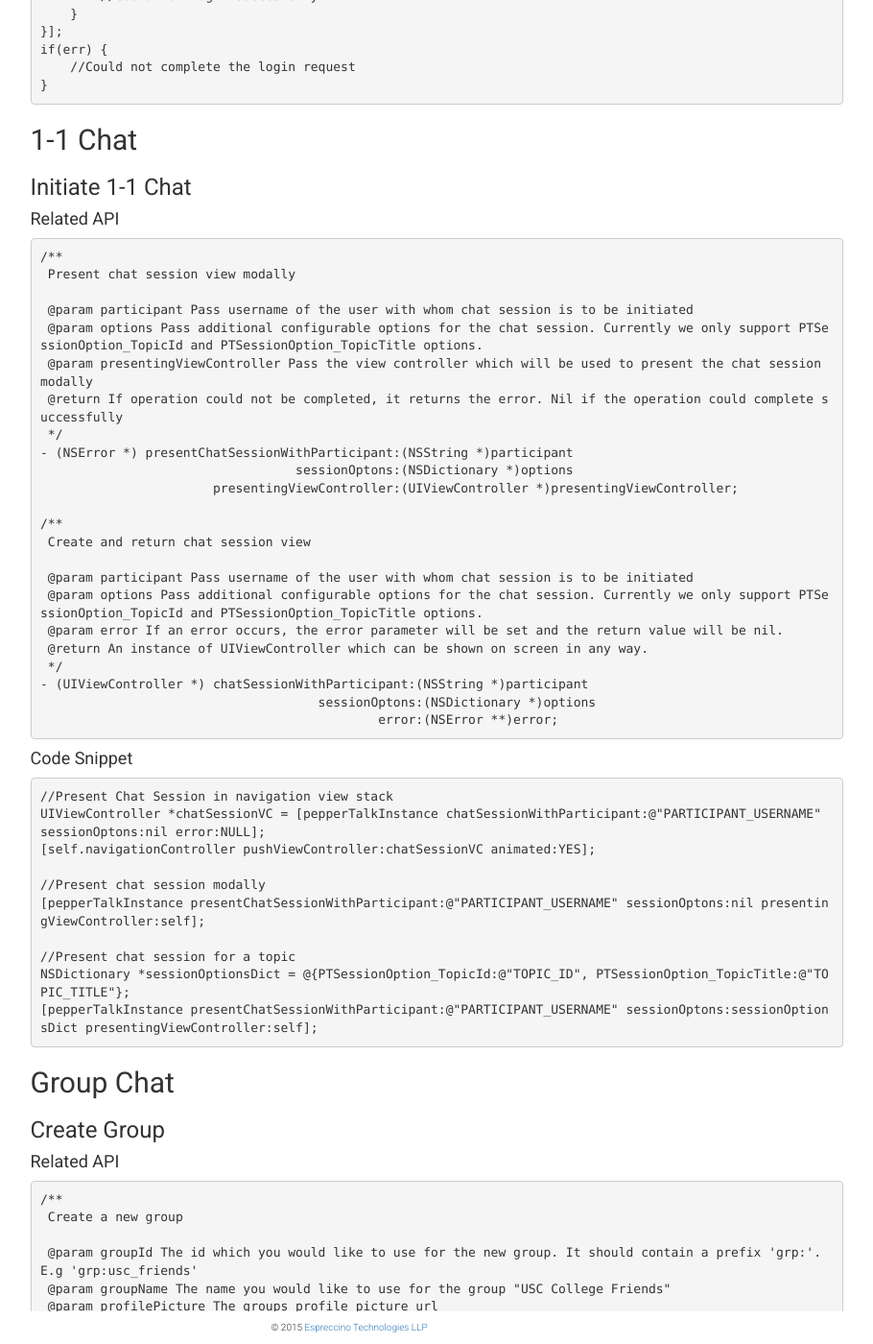
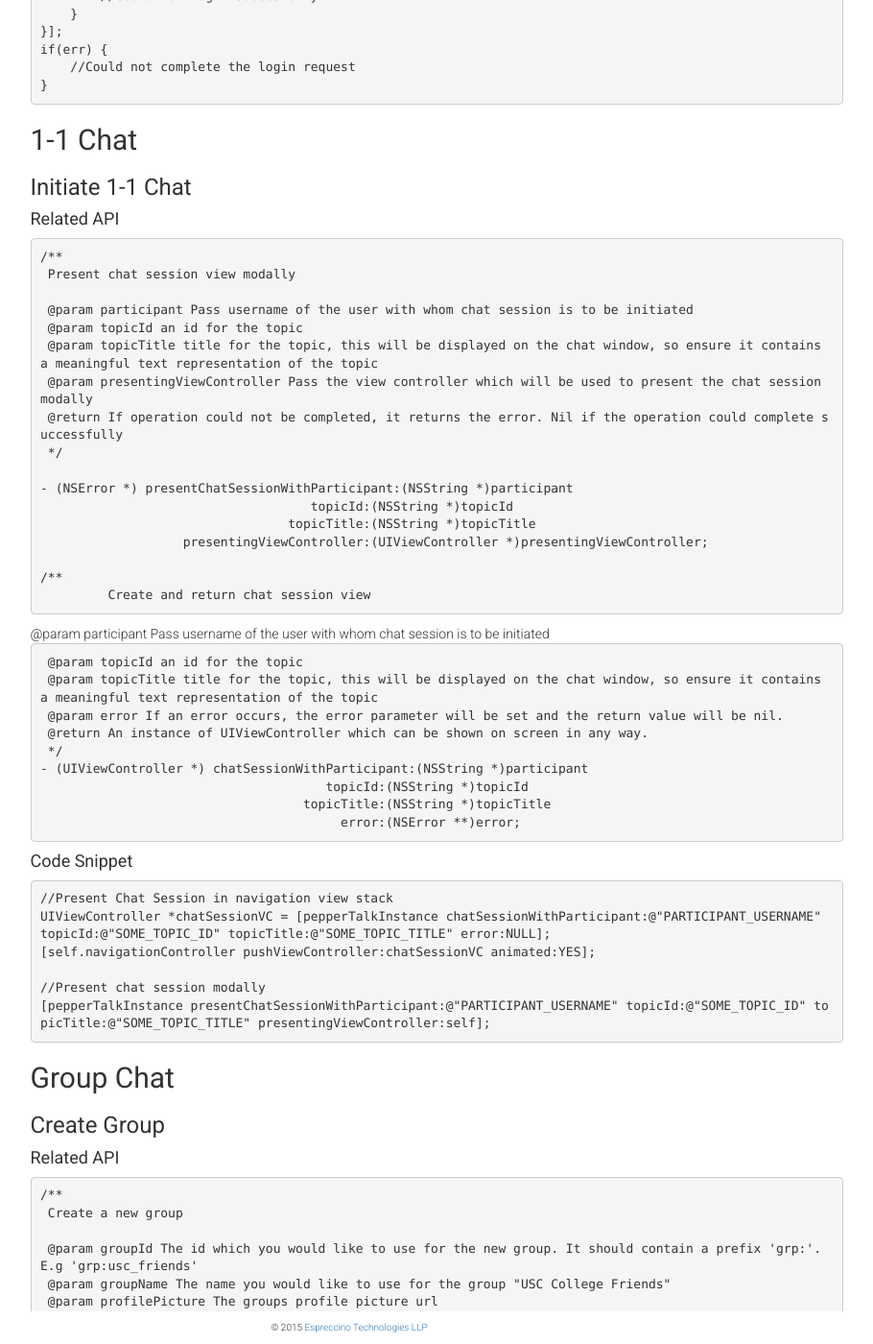
Before and after one commit to Espreccino/espreccino.github.io, a Jekyll site: the page built from _ios/2_sdk.md, in a window 1280 px wide and 1400 px high, scrolled down 1366 px. Shown: the whole window at 96% size, without its empty margins (331-1241 px from the left). Built offline with Jekyll 4.4.1, drawn with Linux system fonts in a browser that asks for light colours; nearby versions of some CDN libraries; Markdown is read by kramdown in place of the engine named in the settings.

Commit message:
Update 2_sdk.md

```diff
--- a/_ios/2_sdk.md
+++ b/_ios/2_sdk.md
@@ -80,37 +80,38 @@ Profile Information is optional & can be updated later on.
 	 Present chat session view modally
 
 	 @param participant Pass username of the user with whom chat session is to be initiated
-	 @param options Pass additional configurable options for the chat session. Currently we only support PTSessionOption_TopicId and PTSessionOption_TopicTitle options.
+	 @param topicId an id for the topic
+	 @param topicTitle title for the topic, this will be displayed on the chat window, so ensure it contains a meaningful text representation of the topic
 	 @param presentingViewController Pass the view controller which will be used to present the chat session modally
 	 @return If operation could not be completed, it returns the error. Nil if the operation could complete successfully
 	 */
+
 	- (NSError *) presentChatSessionWithParticipant:(NSString *)participant
-	                                  sessionOptons:(NSDictionary *)options
-	                       presentingViewController:(UIViewController *)presentingViewController;
+                                        topicId:(NSString *)topicId
+                                     topicTitle:(NSString *)topicTitle
+                       presentingViewController:(UIViewController *)presentingViewController;
 
 	/**
-	 Create and return chat session view
+ 	 Create and return chat session view
 
-	 @param participant Pass username of the user with whom chat session is to be initiated
-	 @param options Pass additional configurable options for the chat session. Currently we only support PTSessionOption_TopicId and PTSessionOption_TopicTitle options.
+ 	 @param participant Pass username of the user with whom chat session is to be initiated
+	 @param topicId an id for the topic
+	 @param topicTitle title for the topic, this will be displayed on the chat window, so ensure it contains a meaningful text representation of the topic
 	 @param error If an error occurs, the error parameter will be set and the return value will be nil.
 	 @return An instance of UIViewController which can be shown on screen in any way.
 	 */
 	- (UIViewController *) chatSessionWithParticipant:(NSString *)participant
-	                                     sessionOptons:(NSDictionary *)options
-	                                             error:(NSError **)error;
+                                          topicId:(NSString *)topicId
+                                       topicTitle:(NSString *)topicTitle
+                                            error:(NSError **)error;
 
 ####Code Snippet
 	//Present Chat Session in navigation view stack
-	UIViewController *chatSessionVC = [pepperTalkInstance chatSessionWithParticipant:@"PARTICIPANT_USERNAME" sessionOptons:nil error:NULL];
+	UIViewController *chatSessionVC = [pepperTalkInstance chatSessionWithParticipant:@"PARTICIPANT_USERNAME"  topicId:@"SOME_TOPIC_ID" topicTitle:@"SOME_TOPIC_TITLE" error:NULL];
 	[self.navigationController pushViewController:chatSessionVC animated:YES];
 
 	//Present chat session modally
-	[pepperTalkInstance presentChatSessionWithParticipant:@"PARTICIPANT_USERNAME" sessionOptons:nil presentingViewController:self];
-
-	//Present chat session for a topic
-	NSDictionary *sessionOptionsDict = @{PTSessionOption_TopicId:@"TOPIC_ID", PTSessionOption_TopicTitle:@"TOPIC_TITLE"};
-	[pepperTalkInstance presentChatSessionWithParticipant:@"PARTICIPANT_USERNAME" sessionOptons:sessionOptionsDict presentingViewController:self];
+	[pepperTalkInstance presentChatSessionWithParticipant:@"PARTICIPANT_USERNAME" topicId:@"SOME_TOPIC_ID" topicTitle:@"SOME_TOPIC_TITLE" presentingViewController:self];
 
 <a id="groupchat"></a>
 ##Group Chat
```
